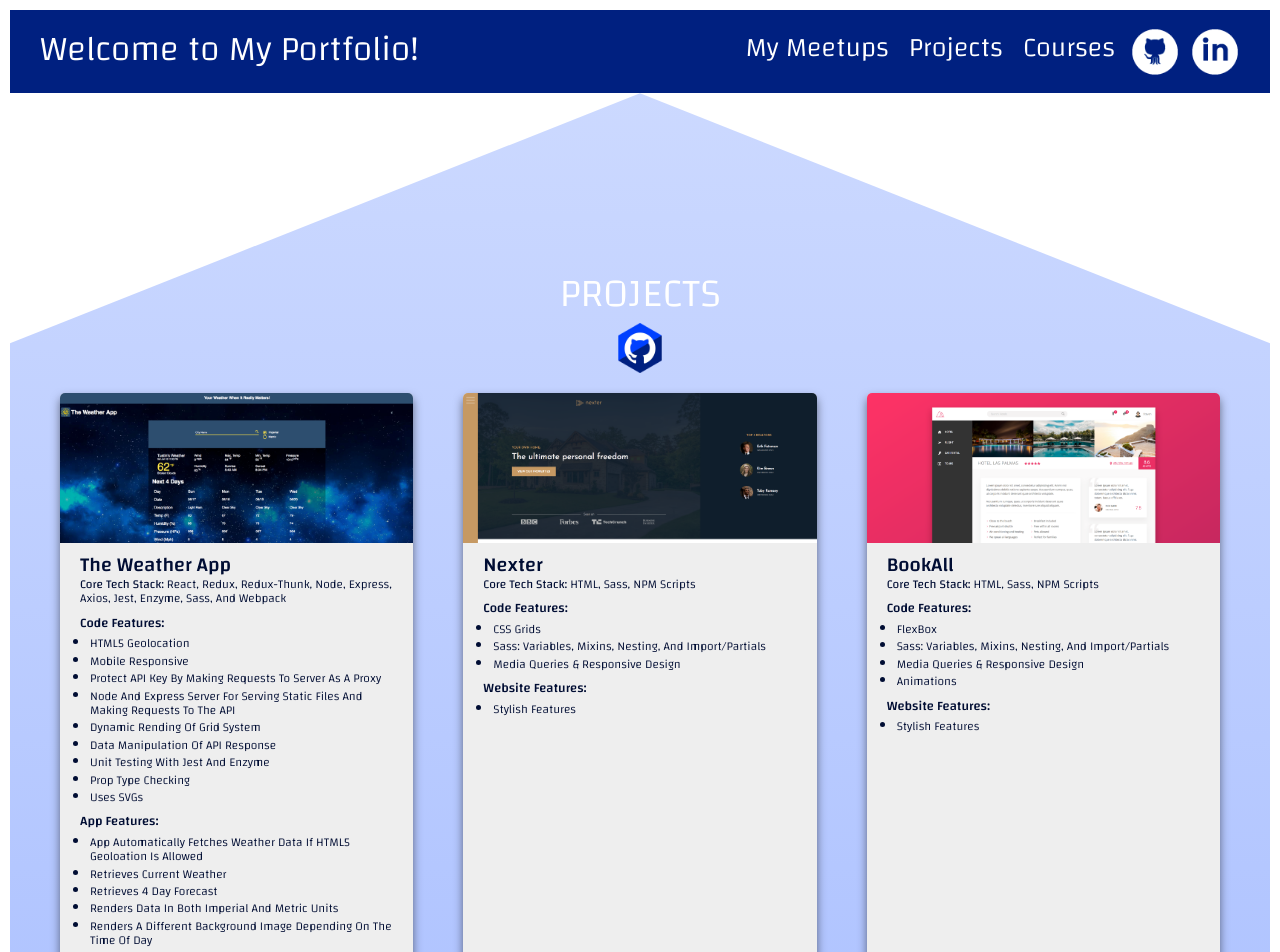
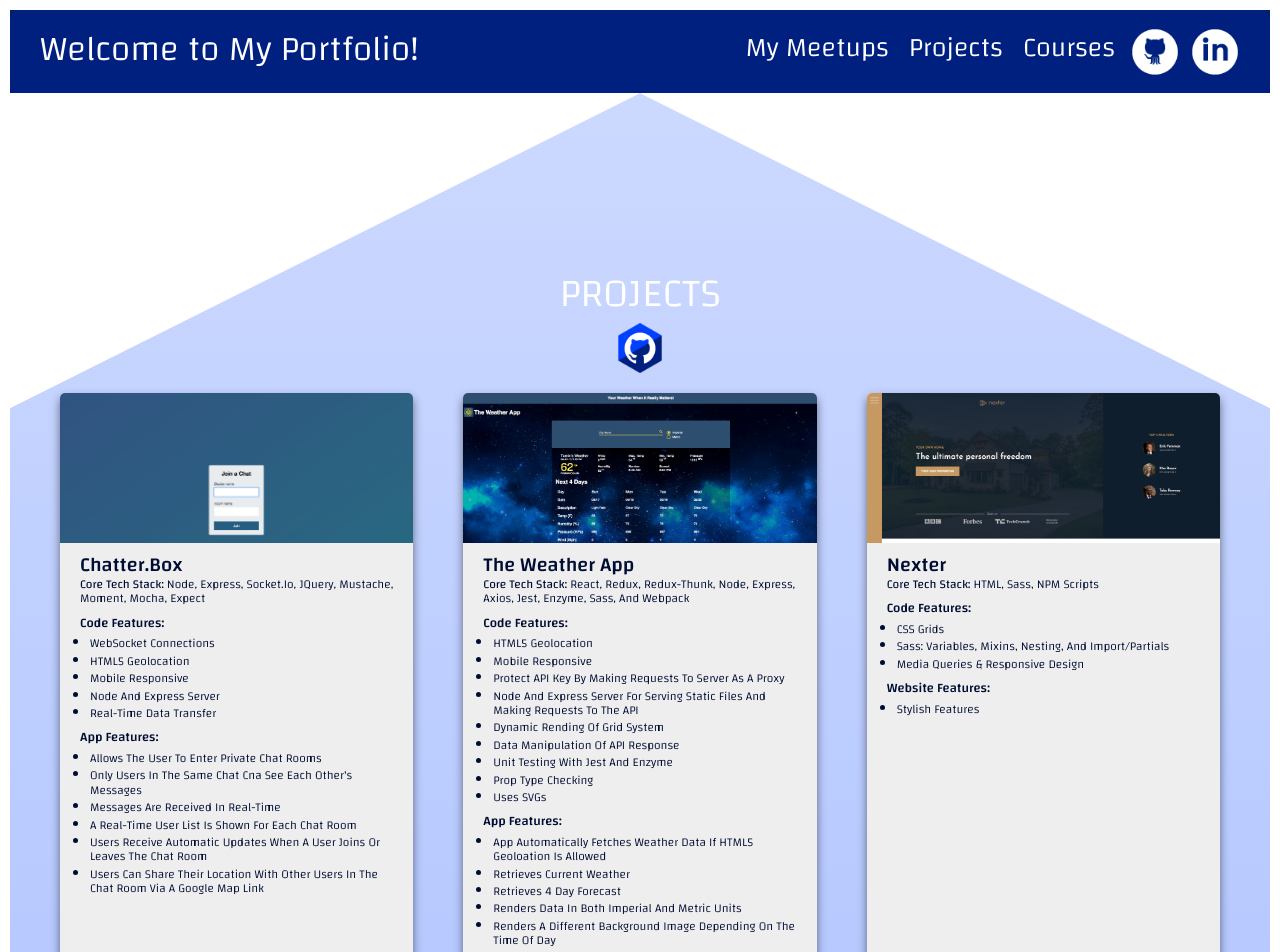
Before and after one commit to StevenAccardo/redo_portfolio, a React app: page /projects in a window 1280 px wide. Shown: the top 952 px of the page. Built offline with nearby package versions, Linux system fonts and the light colour scheme.

Commit message:
Added new project to the project page

```diff
--- a/src/components/projects/index.js
+++ b/src/components/projects/index.js
@@ -9,6 +9,35 @@ const Projects = () => {
         <img src={gitImg} alt="GitHub Link" className="projects__gitImg" />
       </a>
       <div className="projects__project-list">
+        <a className="projects__link" target="_blank" href="https://stark-gorge-75040.herokuapp.com/">
+          <div className="projects__box">
+            <div className="projects__img projects__img--chatterBox" />
+            <div className="projects__text">
+              <h1 className="projects__title">Chatter.Box</h1>
+              <p className="projects__techStack">
+                <strong>Core Tech Stack: </strong>Node, Express, Socket.io, jQuery, Mustache, Moment, Mocha, Expect
+              </p>
+              <h5 className="projects__codeFeatures">Code Features:</h5>
+              <ul className="projects__featuresList">
+                <li>WebSocket Connections</li>
+                <li>HTML5 Geolocation</li>
+                <li>Mobile Responsive</li>
+                <li>Node and Express Server</li>
+                <li>Real-time data transfer</li>
+              </ul>
+              <h5 className="projects__appFeatures">App Features:</h5>
+              <ul className="projects__featuresList">
+                <li>Allows the user to enter private chat rooms</li>
+                <li>Only users in the same chat cna see each other's messages</li>
+                <li>Messages are received in real-time</li>
+                <li>A real-time user list is shown for each chat room</li>
+                <li>Users receive automatic updates when a user joins or leaves the chat room</li>
+                <li>Users can share their location with other users in the chat room via a Google Map link</li>
+              </ul>
+            </div>
+          </div>
+        </a>
+
         <a className="projects__link" target="_blank" href="https://salty-temple-54689.herokuapp.com/">
           <div className="projects__box">
             <div className="projects__img projects__img--weatherApp" />
--- a/styles/components/projects/_index.scss
+++ b/styles/components/projects/_index.scss
@@ -97,6 +97,10 @@
       height: 15rem;
     }
 
+    &--chatterBox {
+      background-image: url('../assets/images/chatterBoxSS.png');
+    }
+
     &--weatherApp {
       background-image: url('../assets/images/weatherAppSS.png');
     }
```
Also changed, not shown: assets/images/chatterBoxSS.png (added), 53 other files (tests, documents, lock files or other folders).
